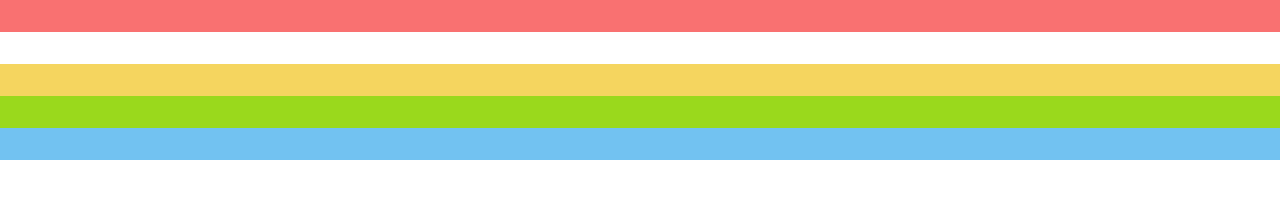
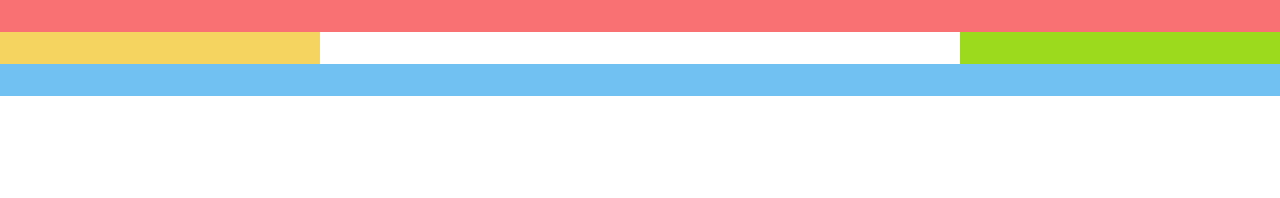
Before and after one commit to Lavoisier1990/aa_html_css_capstone-project, a plain HTML site: page index.html in a window 1280 px wide. Drawn offline with Linux system fonts and the light colour scheme.

Commit message:
Edit styles.cssto include the media queries to differentiate layout for mobile, tablet and desktop screen sizes.

```diff
--- a/styles.css
+++ b/styles.css
@@ -45,3 +45,26 @@ div.body-grid > footer {
     grid-area: footer;
     background: #72c2f1;
 }
+
+/*tablet breakpoint*/
+@media (min-width:768px) {
+    div.body-grid {
+        grid-template-columns: 1fr 1fr;
+        grid-template-areas:
+        'header header'
+        'main-content main-content'
+        'left-sidebar-nav right-sidebar'
+        'footer footer';
+    }
+}
+
+/*desktop breakpoint*/
+@media (min-width:1024px) {
+    div.body-grid {
+        grid-template-columns: repeat(4, 1fr);
+        grid-template-areas:
+        'header header header header'
+        'left-sidebar-nav main-content main-content right-sidebar'
+        'footer footer footer footer';
+    }
+}
```
